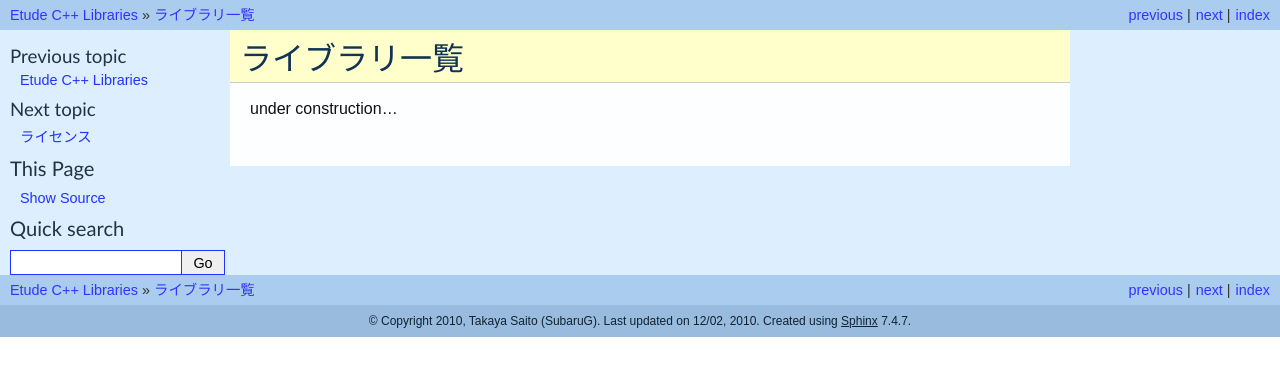
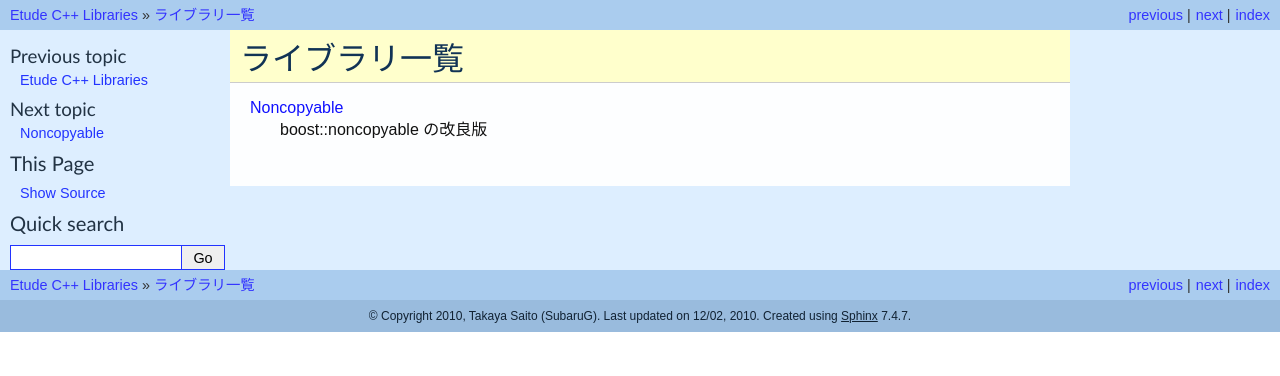
Before and after one commit to gintenlabo/etude, a Sphinx documentation site: the page built from docs/libs.rst, in a window 1280 px wide. Shown: the top 376 px of the page. Built offline with Sphinx 7.4.7, drawn with Linux system fonts in a browser that asks for light colours.

Commit message:
noncopyable のドキュメントファイルを作成

```diff
--- a/docs/libs.rst
+++ b/docs/libs.rst
@@ -2,4 +2,10 @@
 ライブラリ一覧
 ===============
 
-under construction...
+.. toctree::
+   :hidden:
+
+   noncopyable
+
+:doc:`noncopyable`
+  boost::noncopyable の改良版
--- /dev/null
+++ b/docs/noncopyable.rst
@@ -0,0 +1,5 @@
+
+Noncopyable
+============
+
+under construction...
```
